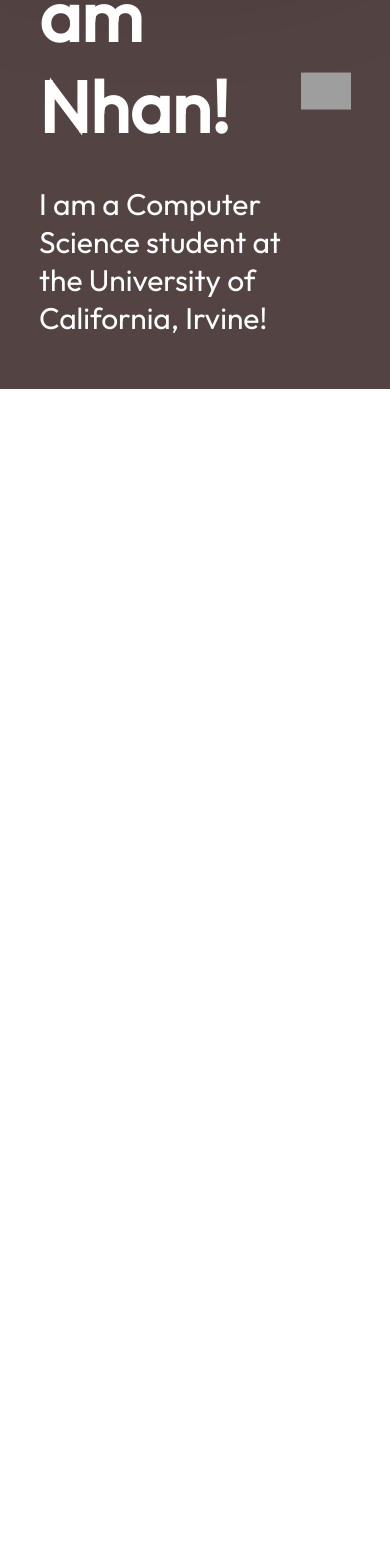
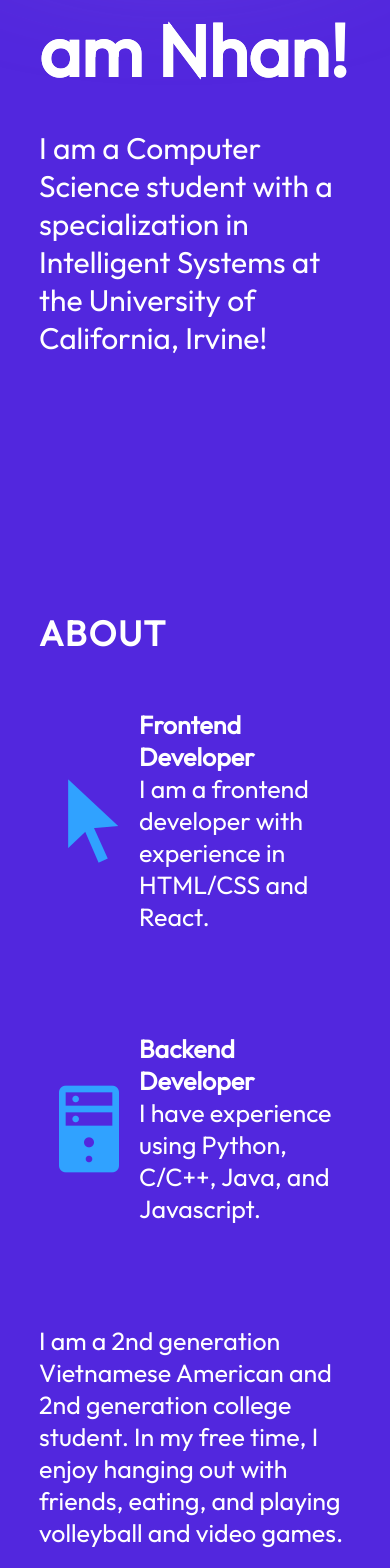
Before and after one commit to nhanngyn2004/nhanngyn2004.github.io, a React (Vite) app: page / in a window 390 px wide. Shown: the part 360-1928 px from the top of the page. Before the commit the page ends 844 px from the top, so only its background shows below. Built offline with nearby package versions, Linux system fonts and the light colour scheme; grey boxes are pictures that could not be loaded.

Commit message:
added about me section

```diff
--- a/src/App.jsx
+++ b/src/App.jsx
@@ -1,6 +1,7 @@
 import styles from './App.module.css';
 import { Navbar } from "./components/Navbar/Navbar"
 import { Hero } from "./components/Hero/Hero"
+import { About } from "./components/About/About"
 
 function App() {
 
@@ -8,6 +9,7 @@ function App() {
   <div className={styles.App}>
     <Navbar />
     <Hero />
+    <About />
   </div>
   );
 }
--- /dev/null
+++ b/src/components/About/About.jsx
@@ -0,0 +1,39 @@
+import React from "react";
+
+import styles from "./About.module.css";
+import { getImageUrl } from "../../utils";
+
+export const About = () => {
+    return <section className={styles.container} id="about">
+        <h2 className={styles.title}>About</h2>
+        <div className={styles.content}>
+            {/* <img src={getImageUrl("/about/aboutImage.png")}
+            alt=""
+            classname={styles.aboutImage}
+            /> */}
+            <ul className={styles.aboutItems}>
+                <li className={styles.aboutItem}>
+                    <img src={getImageUrl("about/cursor.png")}
+                    alt="cursor"/>
+                    <div className={styles.aboutItemText}>
+                        <h3>Frontend Developer</h3>
+                        <p>I am a frontend developer with experience in HTML/CSS and React.</p>
+                    </div>
+                </li>
+                <li className={styles.aboutItem}>
+                    <img src={getImageUrl("about/server.png")}
+                    alt="server"/>
+                    <div className={styles.aboutItemText}>
+                        <h3>Backend Developer</h3>
+                        <p>I have experience using Python, C/C++, Java, and Javascript.</p>
+                    </div>
+                </li>
+                <li className={styles.aboutItem}>
+                    <div className={styles.aboutItemText}>
+                        <p>I am a 2nd generation Vietnamese American and 2nd generation college student. In my free time, I enjoy hanging out with friends, eating, and playing volleyball and video games. </p>
+                    </div>
+                </li>
+            </ul>
+        </div>
+    </section>
+};
--- /dev/null
+++ b/src/components/About/About.module.css
@@ -0,0 +1,92 @@
+@import "../../vars.css";
+
+.container {
+    position: relative;
+    background-color: rgba(12, 12, 12, .6);
+    border-radius: 15px;
+    padding: 73px;
+    margin-top: 129px;
+    z-index: 1;
+    margin-left: 10%;
+    margin-right: 10%;
+}
+
+.title {
+    color: var(--color-text);
+    font-size: 35px;
+    font-weight: 700;
+    letter-spacing: 1.75px;
+    text-transform: uppercase;
+}
+
+.content {
+    display: flex;
+    flex-direction: row;
+    align-items: center;
+}
+
+.aboutImage {
+    width: 35%;
+}
+
+.aboutItems {
+    color :var(--color-text);
+    display: flex;
+    flex-direction: column;
+    gap: 50px;
+}
+
+.aboutItem {
+    display: flex;
+    flex-direction: row;
+    align-items: center;
+    border-radius: 20px;
+    list-style: none;
+    padding: 25px;
+    background-image: linear-gradient(
+        90deg,
+        rgba(165, 215, 232, .24) 0%,
+        rgba(255, 255, 255, 0) 100%)
+    ;
+    background-size: 0, 100%;
+    background-repeat: no-repeat;
+    transition: .4s;
+}
+
+.aboutItem:hover {
+    background-size: 100% 100%;
+}
+
+.aboutItem h3 {
+    font-size: 25px;
+    font-weight: 600;
+}
+
+.aboutItem p {
+    font-size: 25px;
+}
+
+@media screen and (max-width: 830px) {
+    .container {
+        background-color: transparent;
+        padding-left: 0;
+        padding-right: 0;
+    }
+
+    .content {
+        flex-direction: column;
+    }
+
+    .aboutImage {
+        display: none;
+    }
+
+    .aboutItems {
+        margin-top: 29px;
+    }
+
+    .aboutItem {
+        padding-left: 0;
+        padding-right: 0;
+    }
+}
--- a/src/components/Hero/Hero.jsx
+++ b/src/components/Hero/Hero.jsx
@@ -9,7 +9,7 @@ export const Hero = () => {
             <div className={styles.content}>
                 <h1 className={styles.title}>Hello world! I am Nhan!</h1>
                 <p className={styles.description}>
-                    I am a Computer Science student at
+                    I am a Computer Science student with a specialization in Intelligent Systems at
                     the University of California, Irvine!
                 </p>
 
--- a/src/components/Hero/Hero.module.css
+++ b/src/components/Hero/Hero.module.css
@@ -25,9 +25,9 @@
     margin-bottom: 33px;
     font-family: var(--font-roboto);
     background: linear-gradient(
-        90 deg,
+        90deg,
         rgba(255, 255,255, 1) 70%,
-        rgba(255, 255, 255, 0) 120%
+        rgba(0, 0, 0, 0) 120%
     );
     -webkit-background-clip: text;
 }
@@ -39,7 +39,8 @@
 }
 
 .heroImg {
-    width: 50px;
+    width: 15%;
+    height: auto;
     z-index: 1;
     animation-name: floating;
     animation-duration: 3s;
@@ -68,21 +69,31 @@
     top: -128px;
     left: -10vw;
     border-radius: 764px;
-    background: rgba(0, 0, 0, 0.7);
+    background: rgba(199, 185, 185, 0.7);
     filter: blur(100px);
     z-index: 0;
 }
 
 .bottomBlur {
     position: absolute;
-    width: 7-vw;
+    width: 70vw;
     height: 50vw;
     min-width: 350px;
     min-width: 250px;
     top: -246px;
     right: -25vw;
     border-radius: 764px;
-    background: rgba(255, 255, 255, 0.7);
+    background: rgba(169, 153, 153, 0.7);
     filter: blur(100px);
     z-index: 0;
 }
+
+@media screen and (max-width: 830px) {
+
+    .container {
+        flex-direction: column-reverse;
+    }
+    .content {
+        align-items: center;
+    }
+}
--- a/src/components/Navbar/Navbar.module.css
+++ b/src/components/Navbar/Navbar.module.css
@@ -60,11 +60,11 @@
         align-items: center;
         gap: 13px;
         border-radius: 10px;
-        background: rgb(205, 186, 186);
+        background: rgb(82, 39, 222);
         background: linear-gradient(
-            0 deg,
-            rgba(208, 193, 192, 0.2) 0%,
-            rgb(188, 171, 171) 100%
+            0deg,
+            rgba(82, 39, 222, .2) 0%,
+            rgb(82, 39, 222, 1) 100%
         );
         padding: 24px 33px;
         box-shadow: 0 0 4px 0 rbga(0 ,0, 0, 0.25);
--- a/src/index.css
+++ b/src/index.css
@@ -4,3 +4,7 @@
   padding: 0;
   font-family: "Outfit", Arial, Helvetica, sans-serif;
 }
+
+html {
+  scroll-behavior: smooth;
+}
--- a/src/vars.css
+++ b/src/vars.css
@@ -4,7 +4,7 @@
     --color-primary: #576cbc;
     --color-secondary: #8296bb;
     --color-dark: #0b2447;
-    --color-bg: #534343;
+    --color-bg: #5227de;
 
     /* fonts */
     --font-robot: "Roboto";
```
Also changed, not shown: public/assets/about/cursor.png (added), public/assets/about/server.png (added).
